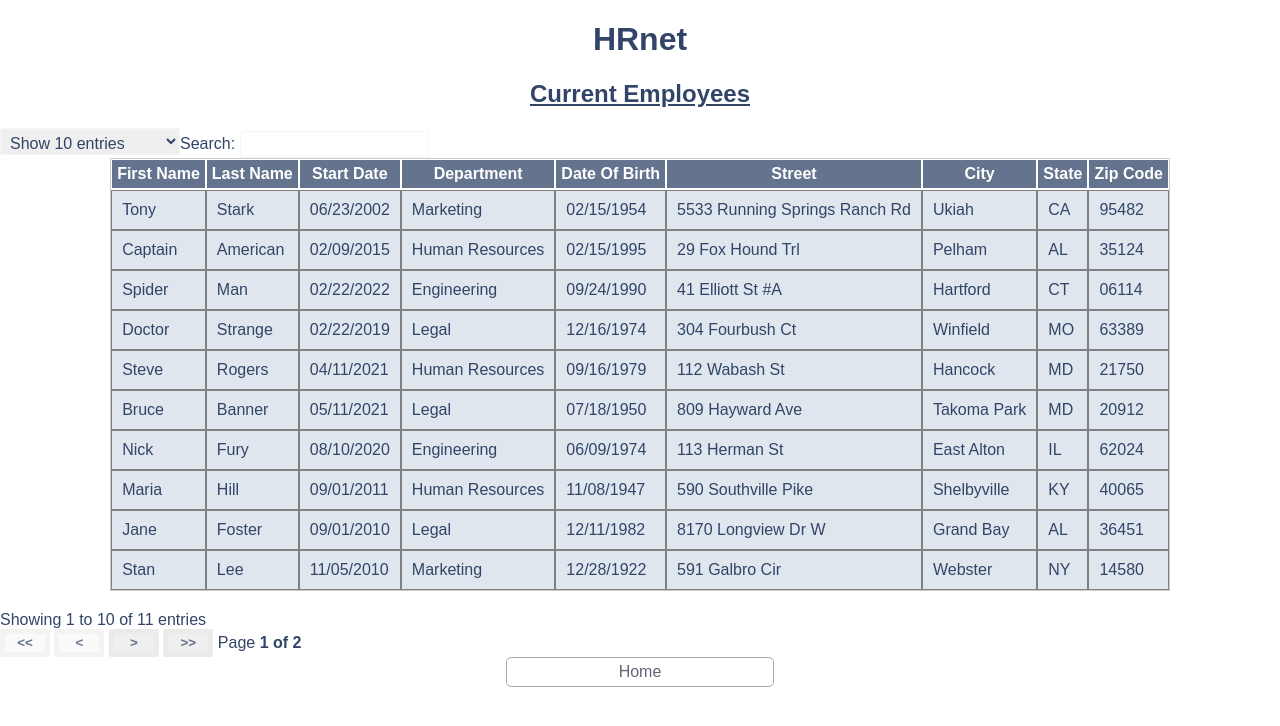
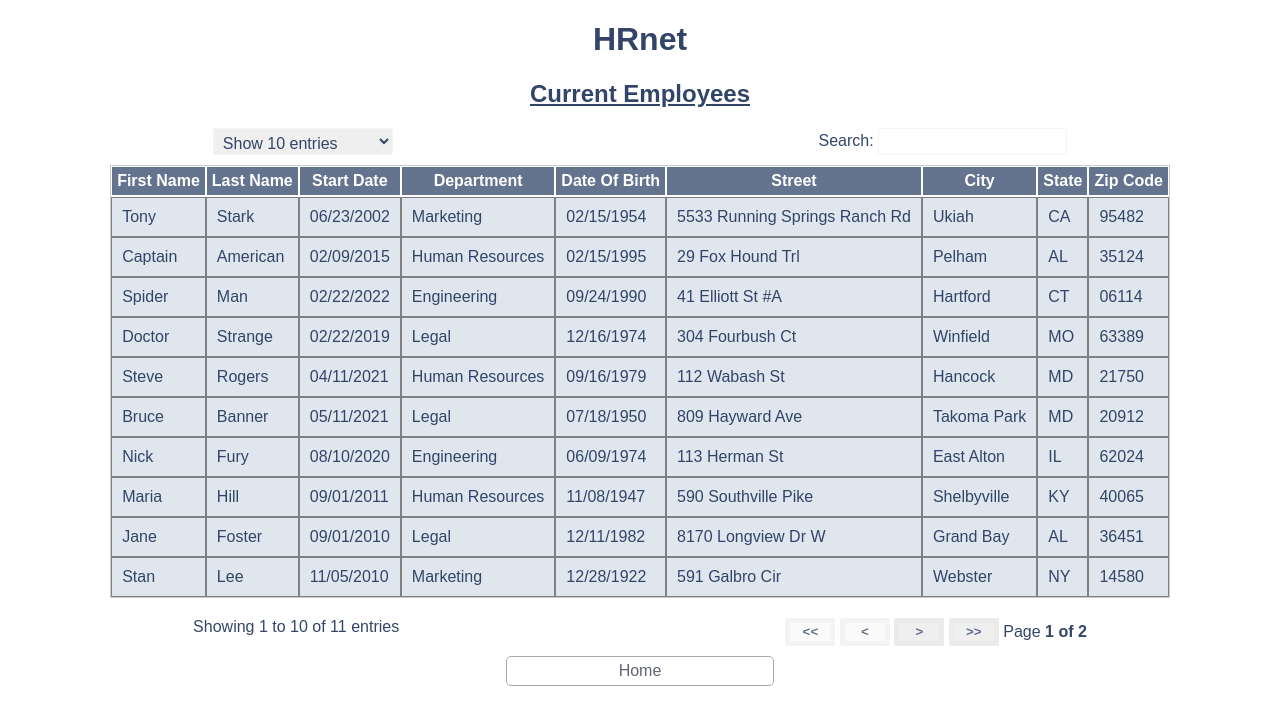
Before and after one commit to cnahornyj/ClaraNahornyj_14_23022022, a React (Create React App) app: page /employees in a window 1280 px wide. Shown: the top 726 px of the page. Built offline with nearby package versions, Linux system fonts and the light colour scheme.

Commit message:
Ajout de style pour le tableau des employés

```diff
--- a/src/App.css
+++ b/src/App.css
@@ -118,3 +118,9 @@ td {
   border: 1px solid #80808082;
   padding: 5px;
 }
+
+.filters, .pagination{
+  display: flex;
+  justify-content: space-around;
+  margin-bottom: 10px;
+}
```
